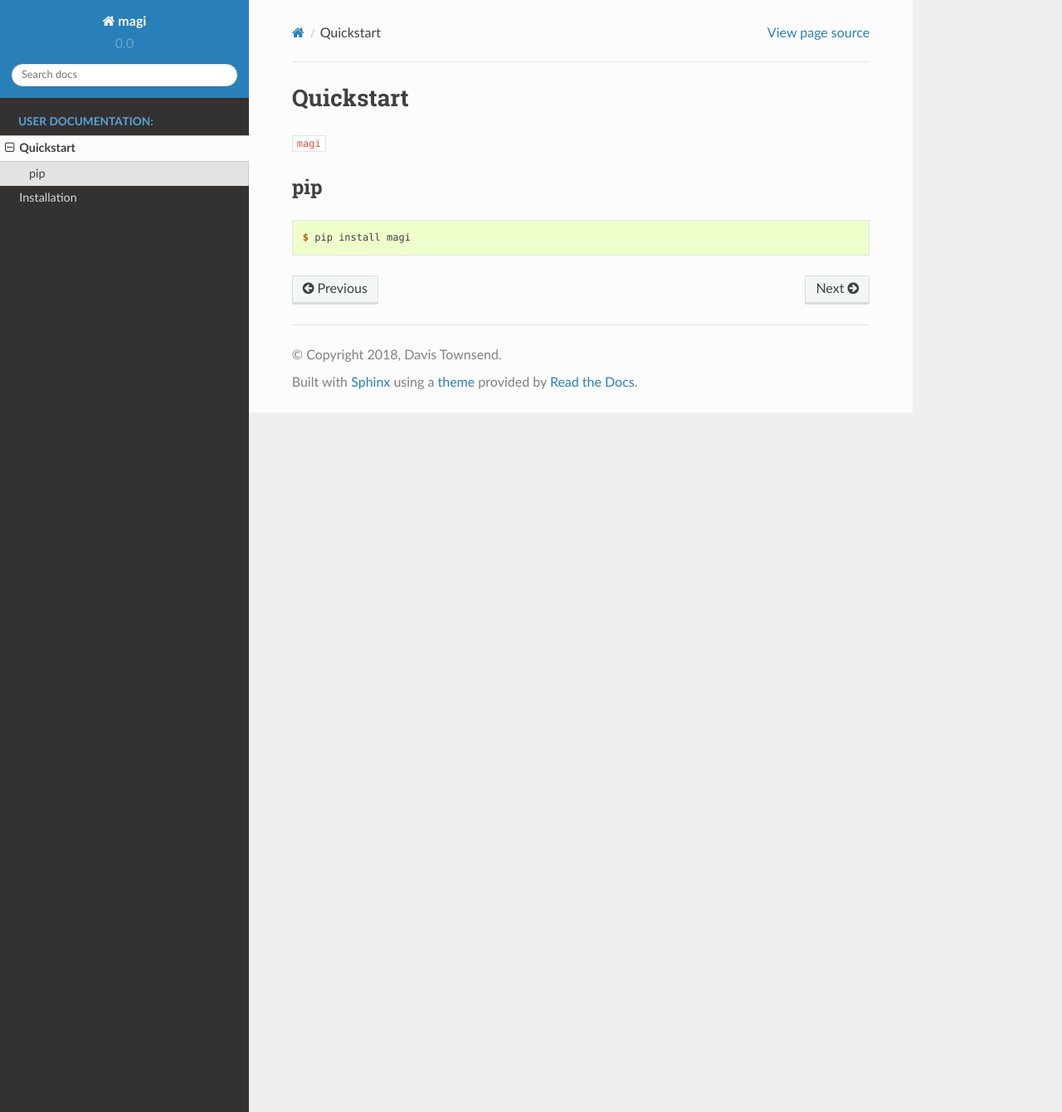
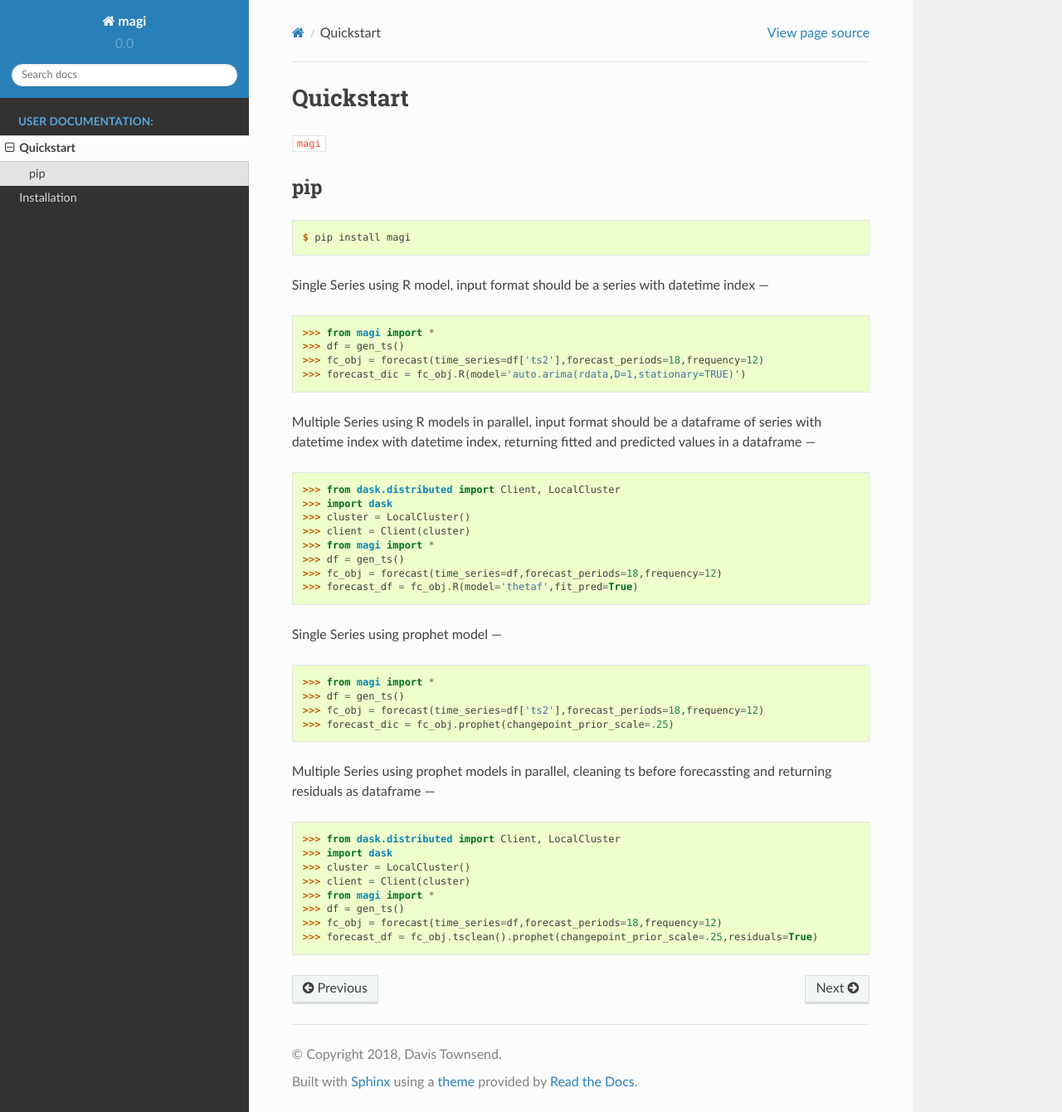
Before and after one commit to DavisTownsend/magi, a Sphinx documentation site: the page built from docs/Quickstart.rst, in a window 1280 px wide and 1340 px high. Shown: the whole window at 83% size. Built offline with Sphinx 7.4.7 and the Read the Docs theme 2.0.0, drawn with Linux system fonts in a browser that asks for light colours; pages that are not in the unit, such as notebooks, are missing from menus.

Commit message:
Update Quickstart.rst

```diff
--- a/docs/Quickstart.rst
+++ b/docs/Quickstart.rst
@@ -10,3 +10,51 @@ pip
 .. code-block:: console
 
    $ pip install magi
+
+Single Series using R model, input format should be a series with datetime index
+---
+
+.. code-block:: python
+
+   >>> from magi import *
+   >>> df = gen_ts()
+   >>> fc_obj = forecast(time_series=df['ts2'],forecast_periods=18,frequency=12)
+   >>> forecast_dic = fc_obj.R(model='auto.arima(rdata,D=1,stationary=TRUE)')
+
+Multiple Series using R models in parallel, input format should be a dataframe of series with datetime index with datetime index, returning fitted and predicted values in a dataframe
+---
+
+.. code-block:: python
+
+   >>> from dask.distributed import Client, LocalCluster
+   >>> import dask
+   >>> cluster = LocalCluster()
+   >>> client = Client(cluster)
+   >>> from magi import *
+   >>> df = gen_ts()
+   >>> fc_obj = forecast(time_series=df,forecast_periods=18,frequency=12)
+   >>> forecast_df = fc_obj.R(model='thetaf',fit_pred=True)
+
+Single Series using prophet model
+---
+
+.. code-block:: python
+
+   >>> from magi import *
+   >>> df = gen_ts()
+   >>> fc_obj = forecast(time_series=df['ts2'],forecast_periods=18,frequency=12)
+   >>> forecast_dic = fc_obj.prophet(changepoint_prior_scale=.25)
+
+Multiple Series using prophet models in parallel, cleaning ts before forecassting and returning residuals as dataframe
+---
+
+.. code-block:: python
+
+   >>> from dask.distributed import Client, LocalCluster
+   >>> import dask
+   >>> cluster = LocalCluster()
+   >>> client = Client(cluster)
+   >>> from magi import *
+   >>> df = gen_ts()
+   >>> fc_obj = forecast(time_series=df,forecast_periods=18,frequency=12)
+   >>> forecast_df = fc_obj.tsclean().prophet(changepoint_prior_scale=.25,residuals=True)
```
